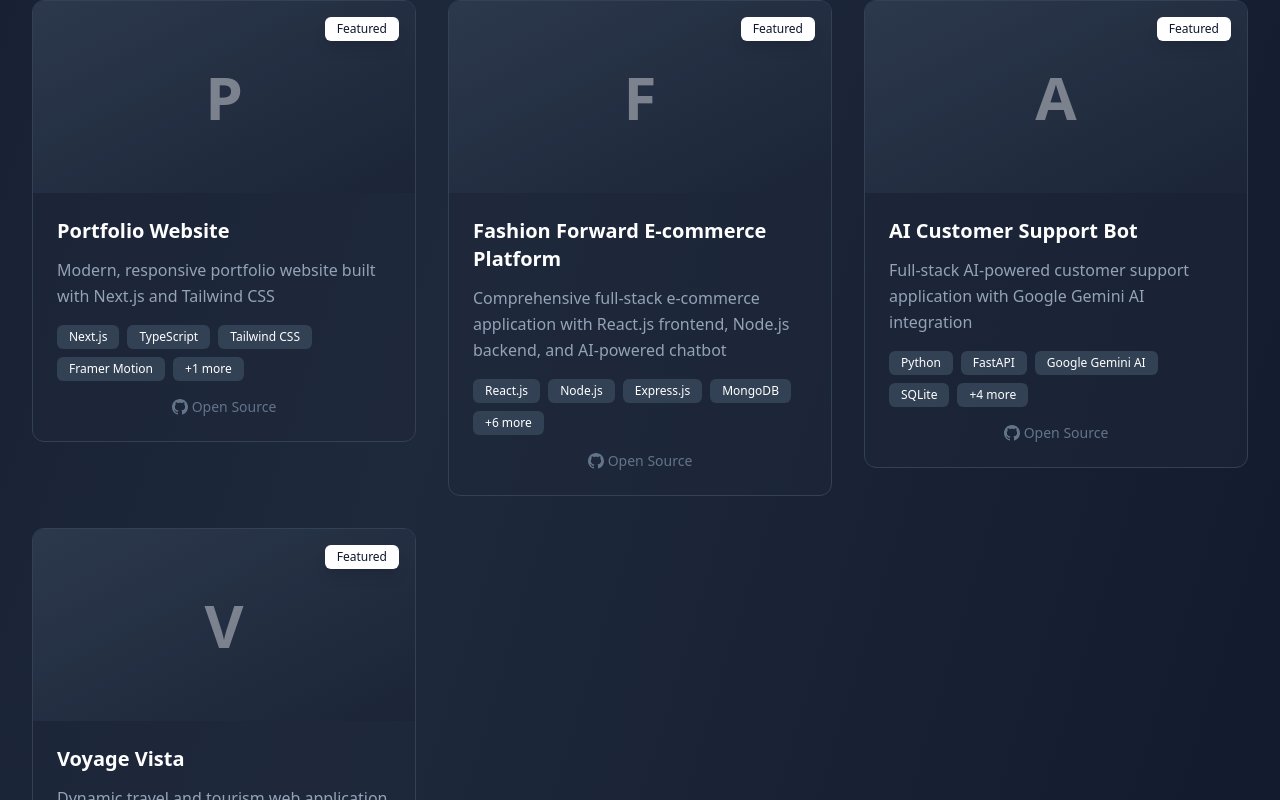
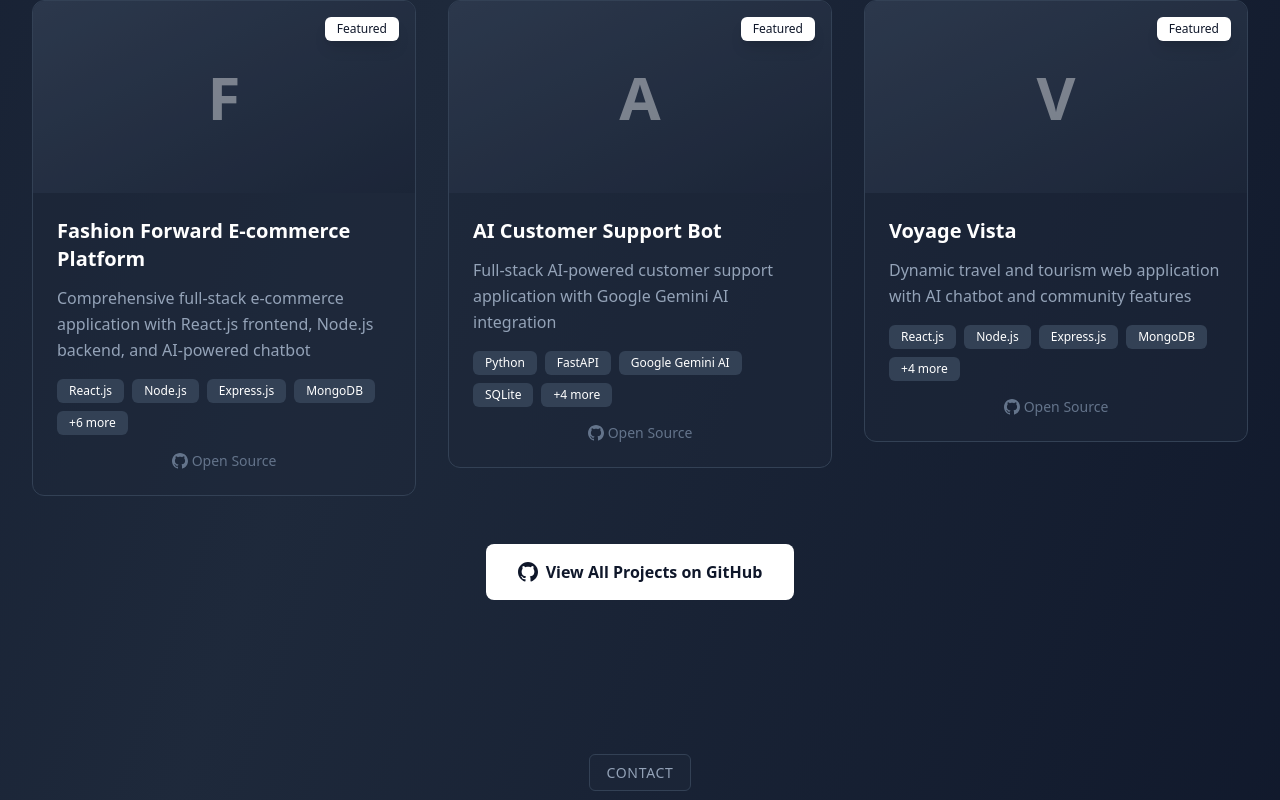
Before and after one commit to VishvmPatel/PortfolioWebsite, a Next.js app: page / in a window 1280 px wide. Shown: the part 2465-3265 px from the top of the page. Built offline with nearby package versions, Linux system fonts and the light colour scheme.

Commit message:
Remove Portfolio Website project from projects list (redundant)

```diff
--- a/src/data/projects.ts
+++ b/src/data/projects.ts
@@ -1,18 +1,6 @@
 import { Project } from '@/types'
 
 export const projects: Project[] = [
-  {
-    id: '1',
-    title: 'Portfolio Website',
-    description: 'Modern, responsive portfolio website built with Next.js and Tailwind CSS',
-    longDescription: 'A sleek, modern portfolio website showcasing my development skills with smooth animations, responsive design, and optimized performance. Features dark/light mode, smooth scrolling, and interactive elements.',
-    image: '/images/portfolio.jpg',
-    technologies: ['Next.js', 'TypeScript', 'Tailwind CSS', 'Framer Motion', 'Vercel'],
-    githubUrl: 'https://github.com/VishvmPatel/PortfolioWebsite',
-    liveUrl: 'https://portfolio-website-psi-seven-79.vercel.app',
-    featured: true,
-    category: 'web',
-  },
   {
     id: '2',
     title: 'Fashion Forward E-commerce Platform',
```
